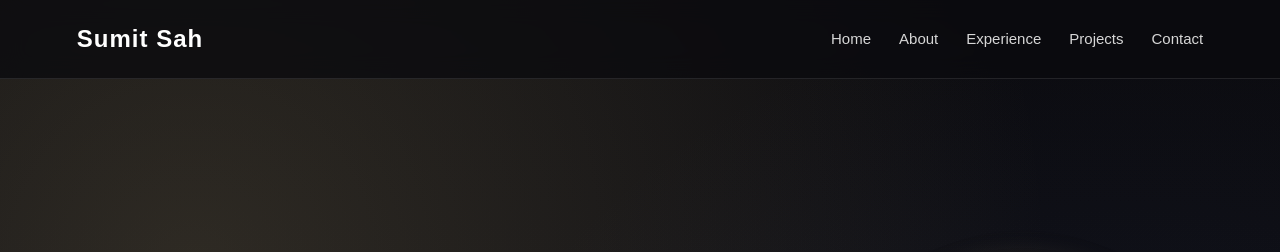
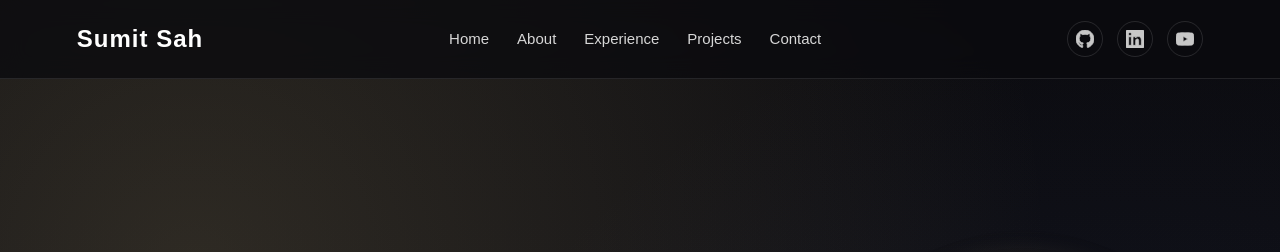
Before and after one commit to sumit-sah314/my-portfolio-website, a plain HTML site: page index.html in a window 1280 px wide. Shown: the top 252 px of the page. Drawn offline with Linux system fonts and the light colour scheme.

Commit message:
Add social icons (GitHub, LinkedIn, YouTube) to navbar using inline SVGs

```diff
--- a/css/style.css
+++ b/css/style.css
@@ -67,6 +67,38 @@
 
 .nav-links a:hover {
   color: var(--accent);
+}
+
+.nav-socials {
+  display: flex;
+  align-items: center;
+  gap: 14px;
+}
+
+.social-icon {
+  display: flex;
+  align-items: center;
+  justify-content: center;
+  width: 36px;
+  height: 36px;
+  border-radius: 50%;
+  border: 1px solid rgba(255, 255, 255, 0.12);
+  color: #c7c7c7;
+  text-decoration: none;
+  transition: color 0.2s ease, border-color 0.2s ease, background 0.2s ease, transform 0.2s ease;
+}
+
+.social-icon svg {
+  width: 18px;
+  height: 18px;
+  stroke: currentColor;
+}
+
+.social-icon:hover {
+  color: #b8a46f;
+  border-color: #b8a46f;
+  background: rgba(184, 164, 111, 0.1);
+  transform: translateY(-2px);
 }
 
 .hero {
@@ -277,4 +309,13 @@
     flex-direction: column;
     width: fit-content;
   }
+
+  .nav-socials {
+    gap: 10px;
+  }
+
+  .social-icon {
+    width: 32px;
+    height: 32px;
+  }
 }
--- a/index.html
+++ b/index.html
@@ -5,6 +5,7 @@
   <meta name="viewport" content="width=device-width, initial-scale=1.0" />
   <title>Sumit Sah | Portfolio</title>
   <link rel="stylesheet" href="css/style.css" />
+
 </head>
 <body>
 
@@ -19,6 +20,18 @@
         <li><a href="#projects">Projects</a></li>
         <li><a href="#contact">Contact</a></li>
       </ul>
+
+      <div class="nav-socials">
+        <a href="https://github.com/sumit-sah314" target="_blank" rel="noopener" aria-label="GitHub" class="social-icon">
+          <svg xmlns="http://www.w3.org/2000/svg" width="18" height="18" viewBox="0 0 24 24" fill="currentColor"><path d="M12 0C5.374 0 0 5.373 0 12c0 5.302 3.438 9.8 8.207 11.387.599.111.793-.261.793-.577v-2.234c-3.338.726-4.033-1.416-4.033-1.416-.546-1.387-1.333-1.756-1.333-1.756-1.089-.745.083-.729.083-.729 1.205.084 1.839 1.237 1.839 1.237 1.07 1.834 2.807 1.304 3.492.997.107-.775.418-1.305.762-1.604-2.665-.305-5.467-1.334-5.467-5.931 0-1.311.469-2.381 1.236-3.221-.124-.303-.535-1.524.117-3.176 0 0 1.008-.322 3.301 1.23A11.509 11.509 0 0 1 12 5.803c1.02.005 2.047.138 3.006.404 2.291-1.552 3.297-1.23 3.297-1.23.653 1.653.242 2.874.118 3.176.77.84 1.235 1.911 1.235 3.221 0 4.609-2.807 5.624-5.479 5.921.43.372.823 1.102.823 2.222v3.293c0 .319.192.694.801.576C20.566 21.797 24 17.3 24 12c0-6.627-5.373-12-12-12z"/></svg>
+        </a>
+        <a href="https://linkedin.com/in/sumit-sah-4a487622b" target="_blank" rel="noopener" aria-label="LinkedIn" class="social-icon">
+          <svg xmlns="http://www.w3.org/2000/svg" width="18" height="18" viewBox="0 0 24 24" fill="currentColor"><path d="M20.447 20.452h-3.554v-5.569c0-1.328-.027-3.037-1.852-3.037-1.853 0-2.136 1.445-2.136 2.939v5.667H9.351V9h3.414v1.561h.046c.477-.9 1.637-1.85 3.37-1.85 3.601 0 4.267 2.37 4.267 5.455v6.286zM5.337 7.433a2.062 2.062 0 0 1-2.063-2.065 2.064 2.064 0 1 1 2.063 2.065zm1.782 13.019H3.555V9h3.564v11.452zM22.225 0H1.771C.792 0 0 .774 0 1.729v20.542C0 23.227.792 24 1.771 24h20.451C23.2 24 24 23.227 24 22.271V1.729C24 .774 23.2 0 22.222 0h.003z"/></svg>
+        </a>
+        <a href="https://youtube.com/@intuimation.314" target="_blank" rel="noopener" aria-label="YouTube" class="social-icon">
+          <svg xmlns="http://www.w3.org/2000/svg" width="18" height="18" viewBox="0 0 24 24" fill="currentColor"><path d="M23.498 6.186a3.016 3.016 0 0 0-2.122-2.136C19.505 3.545 12 3.545 12 3.545s-7.505 0-9.377.505A3.017 3.017 0 0 0 .502 6.186C0 8.07 0 12 0 12s0 3.93.502 5.814a3.016 3.016 0 0 0 2.122 2.136c1.871.505 9.376.505 9.376.505s7.505 0 9.377-.505a3.015 3.015 0 0 0 2.122-2.136C24 15.93 24 12 24 12s0-3.93-.502-5.814zM9.545 15.568V8.432L15.818 12l-6.273 3.568z"/></svg>
+        </a>
+      </div>
     </nav>
   </header>
 
```
